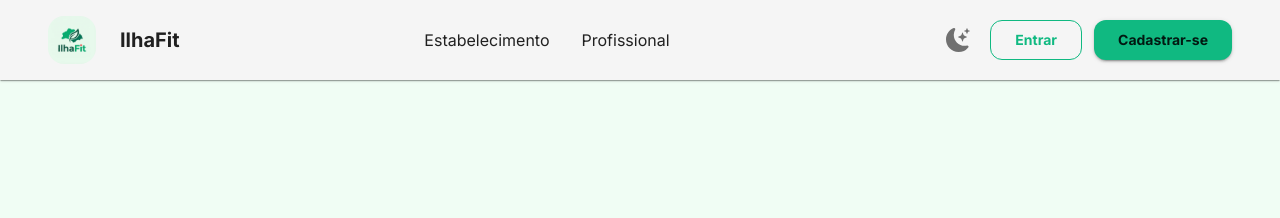
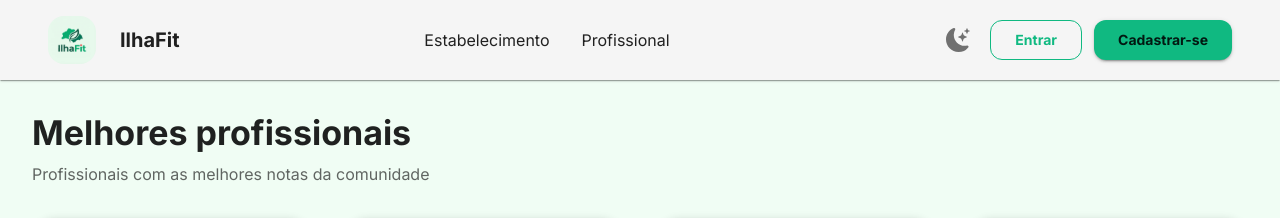
Before and after one commit to ViniciusPrado7/IlhaFit-Frontend, a React (Vite) app: page /profissional in a window 1280 px wide. Shown: the top 218 px of the page. Built offline with nearby package versions, Linux system fonts and the light colour scheme.

Commit message:
feat: adicionar rota de Profissional no App.jsx

```diff
--- a/src/App.jsx
+++ b/src/App.jsx
@@ -5,6 +5,7 @@ import Home from "./pages/Home/index.jsx";
 import Estabelecimento from "./pages/Estabelecimento/index.jsx";
 import Login from "./pages/Login/index.jsx";
 import Cadastro from "./pages/Cadastro/index.jsx";
+import Profissional from "./pages/Profissional/index.jsx";
 
 
 
@@ -14,6 +15,7 @@ function App() {
       <Routes>
         <Route path="/" element={<Home />} />
         <Route path="/estabelecimento" element={<Estabelecimento />} />
+        <Route path="/profissional" element={<Profissional />} />
         <Route path="/cadastro" element={<Cadastro />} />
         <Route path="/login" element={<Login />} />
         {/* <Route path="/esqueci-senha" element={<EsqueciSenha />} />
```
